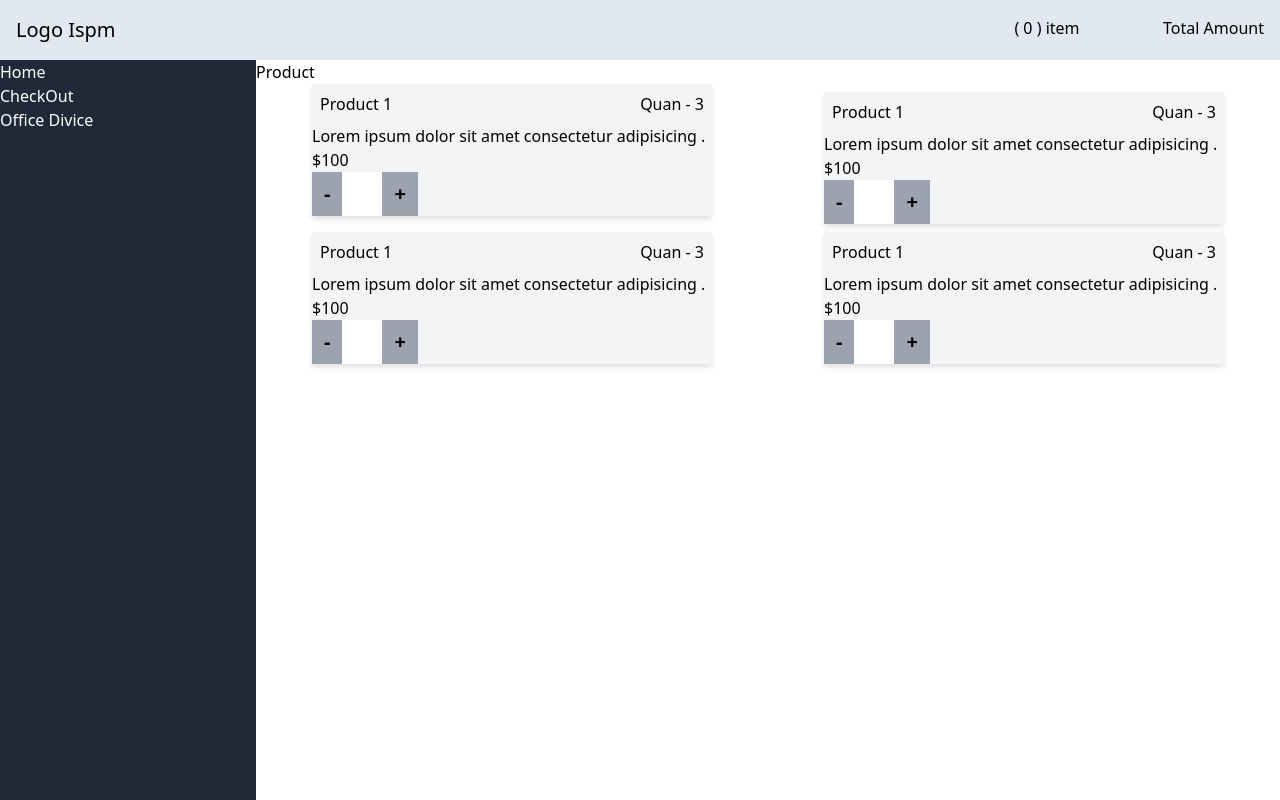
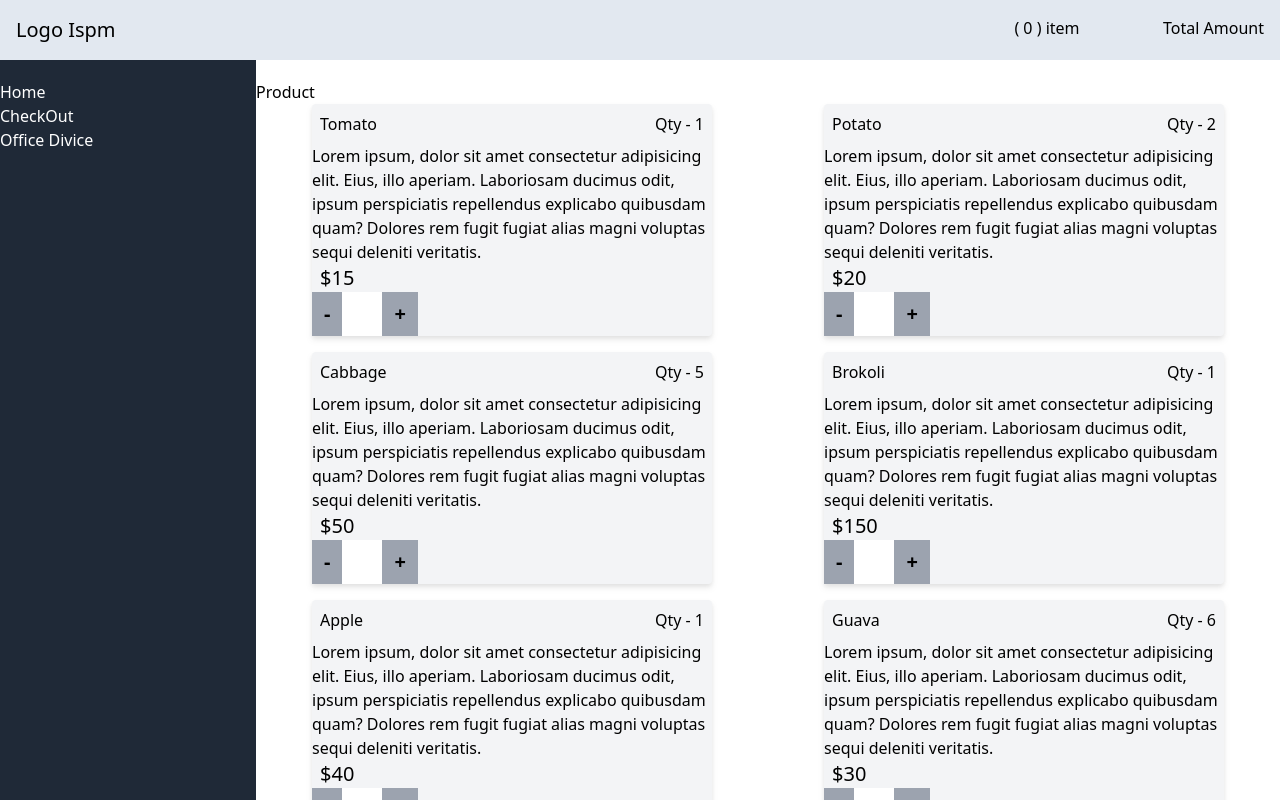
Before and after one commit to SandeepYadav99/FRONTEND-PRACTICAL-TEST, a React (Create React App) app: page / in a window 1280 px wide. Shown: the top 800 px of the page. Built offline with nearby package versions, Linux system fonts and the light colour scheme.

Commit message:
[fet] Dynamic UI

```diff
--- a/src/Main.tsx
+++ b/src/Main.tsx
@@ -1,6 +1,5 @@
 import React from 'react';
 import Header from './app/components/Layout/Header';
-import Sidebar from './app/components/Layout/SideBar';
 import ProductBoard from './app/pages/ProductBoard/ProductBoard';
 
 
--- a/src/app/components/Layout/Header.tsx
+++ b/src/app/components/Layout/Header.tsx
@@ -3,19 +3,19 @@ import Sidebar from "./SideBar";
 
 const Header = (): JSX.Element => {
     return (
-        <div className="bg-slate-200">
-            <header className="flex justify-between p-4 w-[100%] ">
+        <>
+            <header className="flex justify-between p-4 w-[100%] fixed top-0 z-10 bg-slate-200">
                 <h1 className="black text-xl">Logo Ispm</h1>
                 <div className="flex w-[20%] justify-between">
                     <p><span>( 0 )</span> item</p>
                     <span>Total Amount</span>
                 </div>
             </header>
-            <aside className="w-64 bg-gray-800 text-white fixed h-screen">
-               <Sidebar/>
+            <aside className="w-64 top-0 bg-gray-800 text-white fixed h-screen m">
+                <Sidebar />
             </aside>
 
-        </div>
+        </>
     );
 };
 
--- a/src/app/components/Layout/SideBar.tsx
+++ b/src/app/components/Layout/SideBar.tsx
@@ -3,7 +3,7 @@ import Header from "./Header";
 
 const Sidebar = (): JSX.Element => {
     return <div>
-        <ul>
+        <ul className="mt-20">
             <li>
                 <Link to={'/'}>Home</Link>
             </li>
--- /dev/null
+++ b/src/app/healper/Data.ts
@@ -0,0 +1,65 @@
+const data = {
+  items: [
+    {
+      id: 1,
+      name: "Tomato",
+      des:'  Lorem ipsum, dolor sit amet consectetur adipisicing elit. Eius, illo aperiam. Laboriosam ducimus odit, ipsum perspiciatis repellendus explicabo quibusdam quam? Dolores rem fugit fugiat alias magni voluptas sequi deleniti veritatis.',
+      price: 15,
+      quantity: 1,
+    },
+    {
+      id: 2,
+      name: "Potato",
+     des:'  Lorem ipsum, dolor sit amet consectetur adipisicing elit. Eius, illo aperiam. Laboriosam ducimus odit, ipsum perspiciatis repellendus explicabo quibusdam quam? Dolores rem fugit fugiat alias magni voluptas sequi deleniti veritatis.',
+      price: 20,
+      quantity: 2,
+    },
+    {
+      id: 3,
+      name: "Cabbage",
+      des:'  Lorem ipsum, dolor sit amet consectetur adipisicing elit. Eius, illo aperiam. Laboriosam ducimus odit, ipsum perspiciatis repellendus explicabo quibusdam quam? Dolores rem fugit fugiat alias magni voluptas sequi deleniti veritatis.',
+      price: 50,
+      quantity: 5,
+    },
+
+    {
+      id: 4,
+      name: "Brokoli",
+     des:'  Lorem ipsum, dolor sit amet consectetur adipisicing elit. Eius, illo aperiam. Laboriosam ducimus odit, ipsum perspiciatis repellendus explicabo quibusdam quam? Dolores rem fugit fugiat alias magni voluptas sequi deleniti veritatis.',
+
+      price: 150,
+      quantity: 1,
+    },
+    {
+      id: 5,
+      name: "Apple",
+     des:'  Lorem ipsum, dolor sit amet consectetur adipisicing elit. Eius, illo aperiam. Laboriosam ducimus odit, ipsum perspiciatis repellendus explicabo quibusdam quam? Dolores rem fugit fugiat alias magni voluptas sequi deleniti veritatis.',
+
+      price: 40,
+      quantity: 1,
+    },
+    {
+      id: 6,
+      name: "Guava",
+       des:'  Lorem ipsum, dolor sit amet consectetur adipisicing elit. Eius, illo aperiam. Laboriosam ducimus odit, ipsum perspiciatis repellendus explicabo quibusdam quam? Dolores rem fugit fugiat alias magni voluptas sequi deleniti veritatis.',
+      price: 30,
+      quantity: 6,
+    },
+    {
+      id: 7,
+      name: "Orange",
+      des:'  Lorem ipsum, dolor sit amet consectetur adipisicing elit. Eius, illo aperiam. Laboriosam ducimus odit, ipsum perspiciatis repellendus explicabo quibusdam quam? Dolores rem fugit fugiat alias magni voluptas sequi deleniti veritatis.',
+      price: 30,
+      quantity: 3,
+    },
+    {
+      id: 8,
+      name: "Litchi",
+      des:'  Lorem ipsum, dolor sit amet consectetur adipisicing elit. Eius, illo aperiam. Laboriosam ducimus odit, ipsum perspiciatis repellendus explicabo quibusdam quam? Dolores rem fugit fugiat alias magni voluptas sequi deleniti veritatis.',
+
+      price: 30,
+      quantity: 10,
+    },
+  ],
+};
+export default data;
--- a/src/app/pages/CheckOut/CheckOut.tsx
+++ b/src/app/pages/CheckOut/CheckOut.tsx
@@ -3,9 +3,9 @@ import Header from '../../components/Layout/Header'
 
 const CheckOut = () => {
     return (
-        <>
+        < div className='mt-20'>
             <Header />
-            <div className="ml-64">
+            <div className="ml-64 ">
                 <div>
                     <div className='flex justify-around '>
                         <span>id</span>
@@ -30,7 +30,7 @@ const CheckOut = () => {
                     </div>
                 </div>
             </div>
-        </>
+        </div>
     )
 }
 
--- a/src/app/pages/ProductBoard/ProductBoard.tsx
+++ b/src/app/pages/ProductBoard/ProductBoard.tsx
@@ -1,68 +1,34 @@
 import React from 'react'
-import Sidebar from '../../components/Layout/SideBar'
+
+import data from '../../healper/Data'
 
 const ProductBoard = () => {
     return (
-        <>
+        <div className='mt-20'>
             <h1>Product</h1>
             <div className='flex justify-around center flex-wrap items-center w-full  '>
+                {data.items.map((item, index) => {
+                    return (
                         <div className=' mb-4 bg-gray-100 w-[25rem] rounded drop-shadow-md '>
                             <div className='flex justify-between m-2'>
-                        <h3>Product 1</h3>
-                        <span>Quan - 3</span>
+                                <h3>{item.name}</h3>
+                                <span> Qty - {item.quantity}</span>
                             </div>
-                    <p>Lorem ipsum dolor sit amet consectetur adipisicing . </p>
-                    <span>$100</span>
+                            <p>{item.des} </p>
+                            <span className='p-2 text-xl'>${item.price}</span>
                             <div className='flex'>
                                 <button className='font-bold text-xl border px-3 py-2 bg-gray-400 text-black'>-</button>
                                 <input type="text" className='p-2 w-10' />
                                 <button className='font-bold text-xl border px-3 py-2 bg-gray-400 text-black'>+</button>
                             </div>
                         </div>
-                <div className='  bg-gray-100 w-[25rem] rounded drop-shadow-md '>
-                    <div className='flex justify-between m-2'>
-                        <h3>Product 1</h3>
-                        <span>Quan - 3</span>
-                    </div>
-                    <p>Lorem ipsum dolor sit amet consectetur adipisicing . </p>
-                    <span>$100</span>
-                    <div className='flex'>
-                        <button className='font-bold text-xl border px-3 py-2 bg-gray-400 text-black'>-</button>
-                        <input type="text" className='p-2 w-10' />
-                        <button className='font-bold text-xl border px-3 py-2 bg-gray-400 text-black'>+</button>
-                    </div>
+                    )
+                })}
+
+
             </div>
 
-                <div className='  bg-gray-100 w-[25rem] rounded drop-shadow-md '>
-                    <div className='flex justify-between m-2'>
-                        <h3>Product 1</h3>
-                        <span>Quan - 3</span>
         </div>
-                    <p>Lorem ipsum dolor sit amet consectetur adipisicing . </p>
-                    <span>$100</span>
-                    <div className='flex'>
-                        <button className='font-bold text-xl border px-3 py-2 bg-gray-400 text-black'>-</button>
-                        <input type="text" className='p-2 w-10' />
-                        <button className='font-bold text-xl border px-3 py-2 bg-gray-400 text-black'>+</button>
-                    </div>
-                </div>
-
-                <div className='  bg-gray-100 w-[25rem] rounded drop-shadow-md '>
-                    <div className='flex justify-between m-2'>
-                        <h3>Product 1</h3>
-                        <span>Quan - 3</span>
-                    </div>
-                    <p>Lorem ipsum dolor sit amet consectetur adipisicing . </p>
-                    <span>$100</span>
-                    <div className='flex'>
-                        <button className='font-bold text-xl border px-3 py-2 bg-gray-400 text-black'>-</button>
-                        <input type="text" className='p-2 w-10' />
-                        <button className='font-bold text-xl border px-3 py-2 bg-gray-400 text-black'>+</button>
-                    </div>
-                </div>
-            </div>
-
-        </>
     )
 }
 
```
Lines whose indentation alone changed are shown as unchanged.
